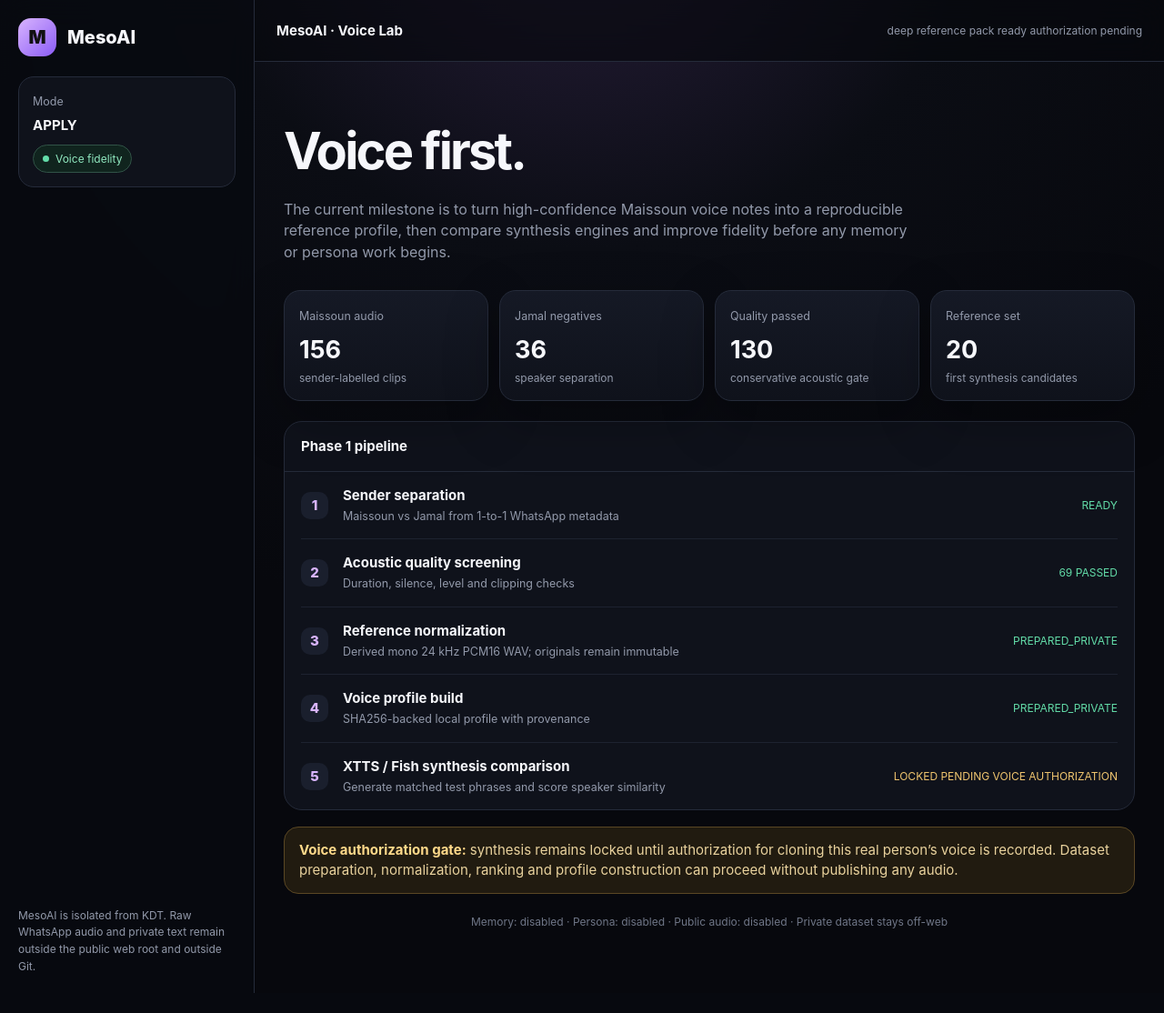
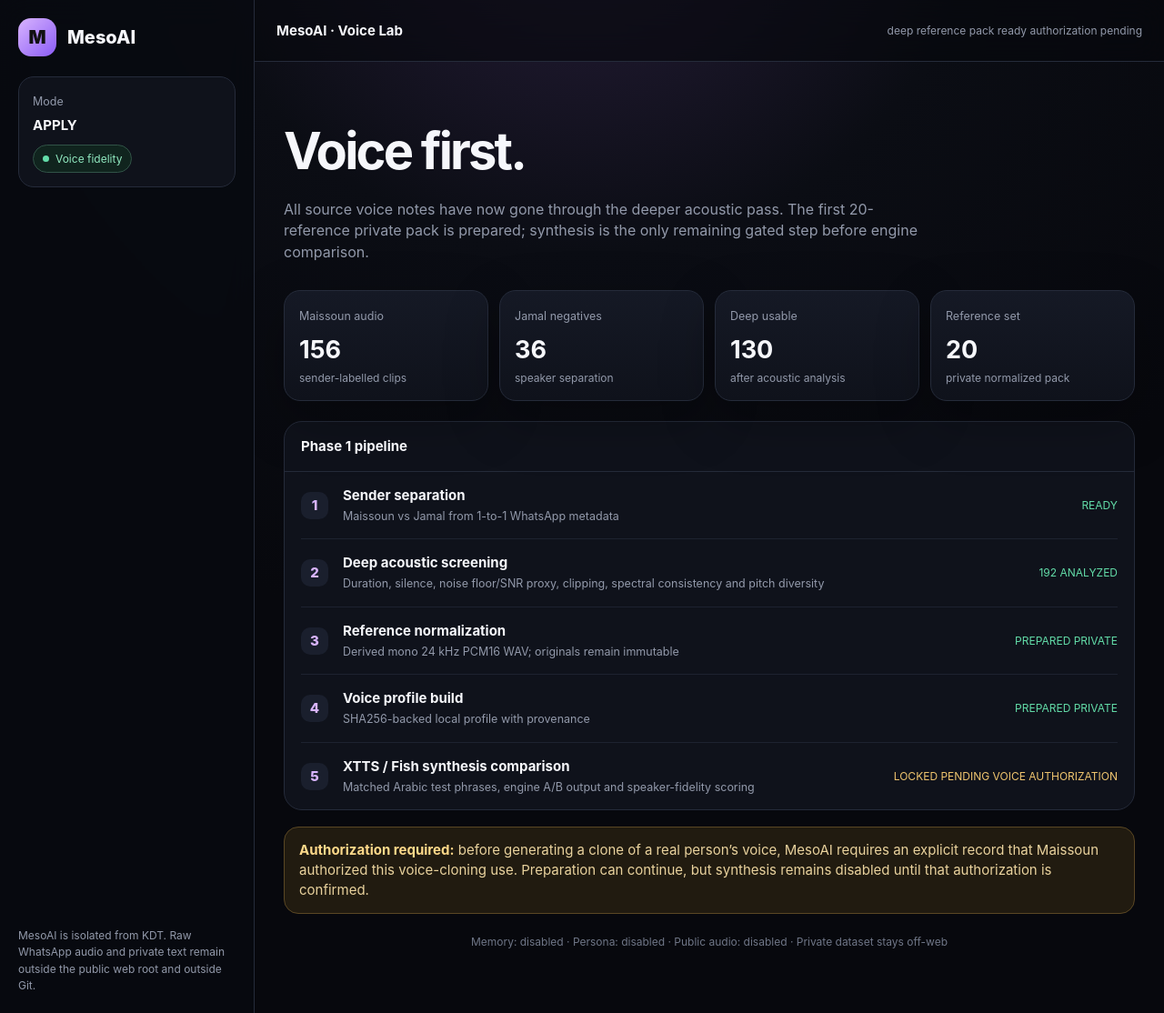
Before and after one commit to mrfantest2/MesoAI, a PHP site: page / in a window 1280 px wide. Shown: the whole page at 91% size. Before the commit the page ends 1092 px from the top, so only its background shows below. Run offline with PHP 8.4, Linux system fonts and the light colour scheme.

Commit message:
Show deep voice analysis and authorization gate

```diff
--- a/web/index.php
+++ b/web/index.php
@@ -17,28 +17,29 @@
 </style></head><body>
 <div class="app"><aside class="side"><div class="brand"><div class="mark">M</div>MesoAI</div><div class="sideCard"><small>Mode</small><strong>APPLY</strong><span class="badge"><i class="dot"></i> Voice fidelity</span></div><div class="sideNote">MesoAI is isolated from KDT. Raw WhatsApp audio and private text remain outside the public web root and outside Git.</div></aside>
 <main class="main"><header class="top"><b>MesoAI · Voice Lab</b><span id="statusText">Loading status…</span></header><div class="wrap">
-<div class="hero"><h1>Voice first.</h1><p>The current milestone is to turn high-confidence Maissoun voice notes into a reproducible reference profile, then compare synthesis engines and improve fidelity before any memory or persona work begins.</p></div>
-<div class="metrics"><div class="card"><small>Maissoun audio</small><strong id="target">156</strong><em>sender-labelled clips</em></div><div class="card"><small>Jamal negatives</small><strong id="negative">36</strong><em>speaker separation</em></div><div class="card"><small>Quality passed</small><strong id="passed">69</strong><em>conservative acoustic gate</em></div><div class="card"><small>Reference set</small><strong id="selected">20</strong><em>first synthesis candidates</em></div></div>
+<div class="hero"><h1>Voice first.</h1><p>All source voice notes have now gone through the deeper acoustic pass. The first 20-reference private pack is prepared; synthesis is the only remaining gated step before engine comparison.</p></div>
+<div class="metrics"><div class="card"><small>Maissoun audio</small><strong id="target">156</strong><em>sender-labelled clips</em></div><div class="card"><small>Jamal negatives</small><strong id="negative">36</strong><em>speaker separation</em></div><div class="card"><small>Deep usable</small><strong id="passed">130</strong><em>after acoustic analysis</em></div><div class="card"><small>Reference set</small><strong id="selected">20</strong><em>private normalized pack</em></div></div>
 <div class="section"><h2>Phase 1 pipeline</h2><div class="steps">
 <div class="step"><div class="n">1</div><div><b>Sender separation</b><small>Maissoun vs Jamal from 1-to-1 WhatsApp metadata</small></div><span class="ok">READY</span></div>
-<div class="step"><div class="n">2</div><div><b>Acoustic quality screening</b><small>Duration, silence, level and clipping checks</small></div><span class="ok">69 PASSED</span></div>
-<div class="step"><div class="n">3</div><div><b>Reference normalization</b><small>Derived mono 24 kHz PCM16 WAV; originals remain immutable</small></div><span class="ok" id="norm">READY</span></div>
-<div class="step"><div class="n">4</div><div><b>Voice profile build</b><small>SHA256-backed local profile with provenance</small></div><span class="ok" id="profile">READY</span></div>
-<div class="step"><div class="n">5</div><div><b>XTTS / Fish synthesis comparison</b><small>Generate matched test phrases and score speaker similarity</small></div><span class="lock" id="synth">LOCKED</span></div>
+<div class="step"><div class="n">2</div><div><b>Deep acoustic screening</b><small>Duration, silence, noise floor/SNR proxy, clipping, spectral consistency and pitch diversity</small></div><span class="ok" id="deep">192 ANALYZED</span></div>
+<div class="step"><div class="n">3</div><div><b>Reference normalization</b><small>Derived mono 24 kHz PCM16 WAV; originals remain immutable</small></div><span class="ok" id="norm">PREPARED</span></div>
+<div class="step"><div class="n">4</div><div><b>Voice profile build</b><small>SHA256-backed local profile with provenance</small></div><span class="ok" id="profile">PREPARED</span></div>
+<div class="step"><div class="n">5</div><div><b>XTTS / Fish synthesis comparison</b><small>Matched Arabic test phrases, engine A/B output and speaker-fidelity scoring</small></div><span class="lock" id="synth">LOCKED</span></div>
 </div></div>
-<div class="alert"><b>Voice authorization gate:</b> synthesis remains locked until authorization for cloning this real person’s voice is recorded. Dataset preparation, normalization, ranking and profile construction can proceed without publishing any audio.</div>
+<div class="alert"><b>Authorization required:</b> before generating a clone of a real person’s voice, MesoAI requires an explicit record that Maissoun authorized this voice-cloning use. Preparation can continue, but synthesis remains disabled until that authorization is confirmed.</div>
 <div class="footer">Memory: disabled · Persona: disabled · Public audio: disabled · Private dataset stays off-web</div>
 </div></main></div>
 <script>
 fetch('api/status.php',{cache:'no-store'}).then(r=>r.json()).then(s=>{
  const text=v=>String(v??'').replaceAll('_',' ');
- document.getElementById('statusText').textContent=text(s.status||'voice_reference_pipeline_ready');
+ document.getElementById('statusText').textContent=text(s.status||'deep_reference_pack_ready_authorization_pending');
  if(s.target_audio!=null) target.textContent=s.target_audio;
  if(s.negative_audio!=null) negative.textContent=s.negative_audio;
- if(s.quality_passed!=null) passed.textContent=s.quality_passed;
+ if(s.deep_quality_usable!=null) passed.textContent=s.deep_quality_usable;
  if(s.selected_references!=null) selected.textContent=s.selected_references;
- if(s.normalization) norm.textContent=String(s.normalization).toUpperCase();
- if(s.profile_builder) profile.textContent=String(s.profile_builder).toUpperCase();
+ if(s.deep_analyzed!=null) deep.textContent=s.deep_analyzed+' ANALYZED';
+ if(s.normalization) norm.textContent=text(s.normalization).toUpperCase();
+ if(s.profile_builder) profile.textContent=text(s.profile_builder).toUpperCase();
  if(s.synthesis) synth.textContent=text(s.synthesis).toUpperCase();
 }).catch(()=>statusText.textContent='voice lab local');
 </script></body></html>
```
